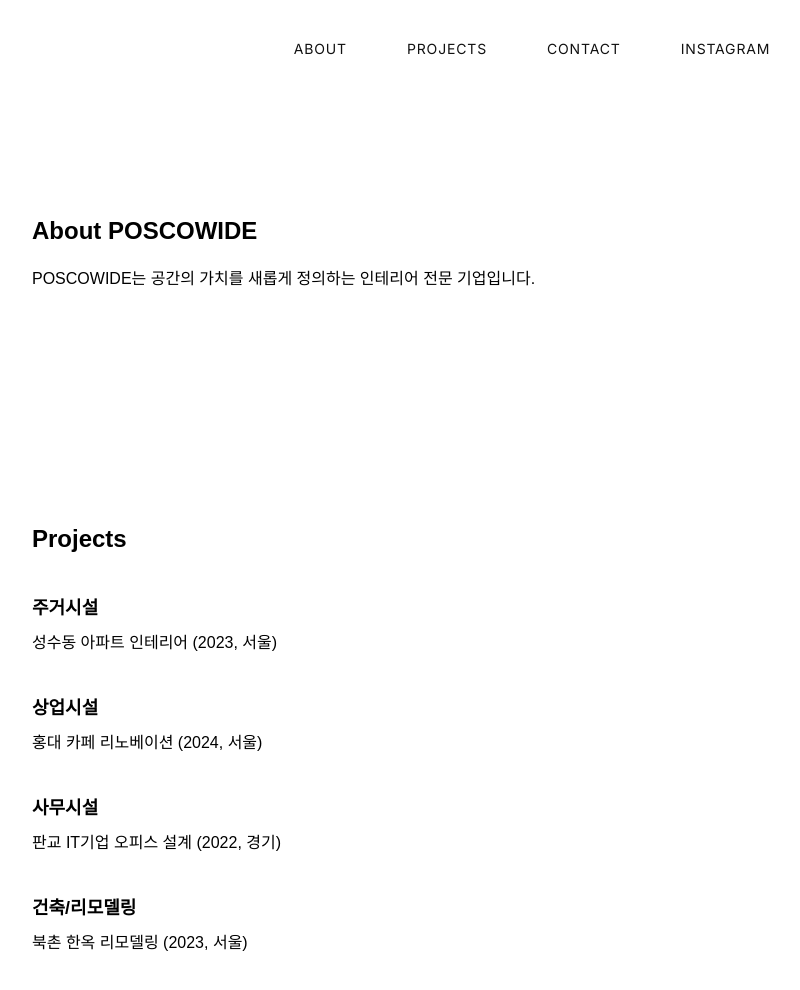
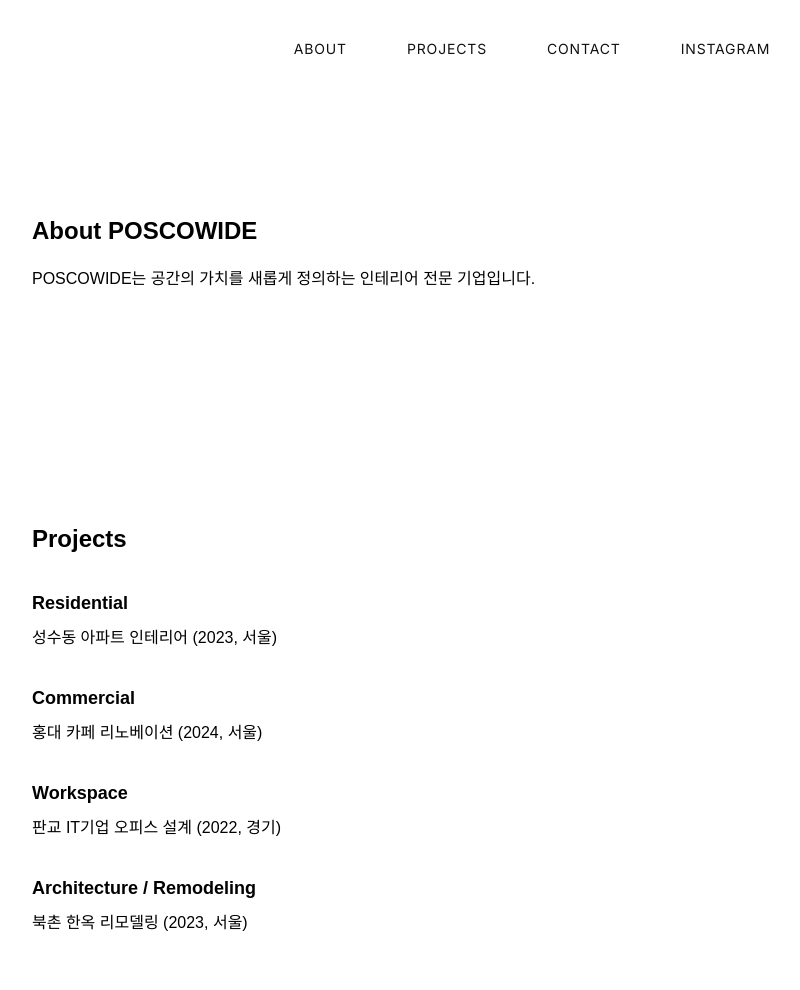
Before and after one commit to maruhan2025/POSCOWIDE, a plain HTML site: page index.html in a window 1280 px wide. Shown: the top 990 px of the page, without its empty margins (108-908 px from the left). Drawn offline with Linux system fonts and the light colour scheme.

Commit message:
Update index.html

```diff
--- a/index.html
+++ b/index.html
@@ -87,22 +87,22 @@
     <h2>Projects</h2>
 
     <div class="project-category">
-      <h3>주거시설</h3>
+      <h3>Residential</h3>
       <div class="project-item">성수동 아파트 인테리어 (2023, 서울)</div>
     </div>
 
     <div class="project-category">
-      <h3>상업시설</h3>
+      <h3>Commercial</h3>
       <div class="project-item">홍대 카페 리노베이션 (2024, 서울)</div>
     </div>
 
     <div class="project-category">
-      <h3>사무시설</h3>
+      <h3>Workspace</h3>
       <div class="project-item">판교 IT기업 오피스 설계 (2022, 경기)</div>
     </div>
 
     <div class="project-category">
-      <h3>건축/리모델링</h3>
+      <h3>Architecture / Remodeling</h3>
       <div class="project-item">북촌 한옥 리모델링 (2023, 서울)</div>
     </div>
 
```
